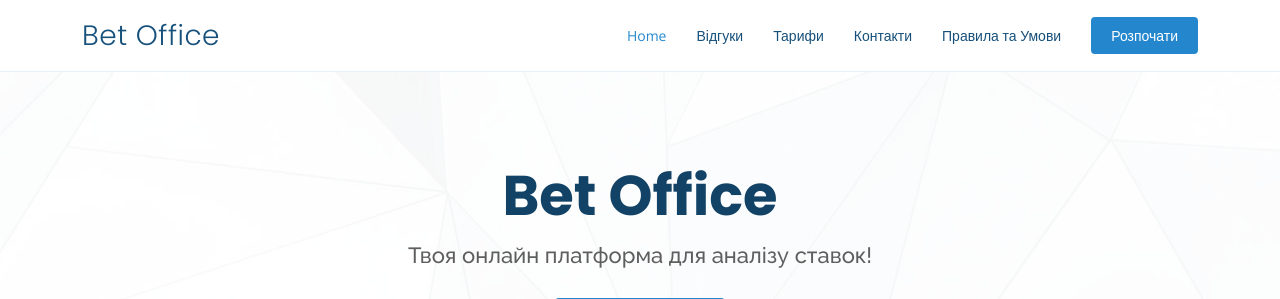
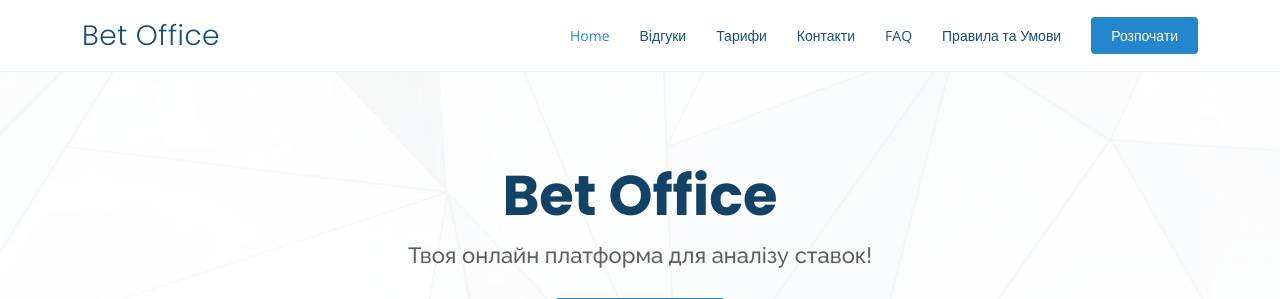
Before and after one commit to ol-smaha/BetDashboard, a Django app: page / in a window 1280 px wide. Shown: the top 299 px of the page. Run offline with Django 5.2, Linux system fonts and the light colour scheme; tables that the repository leaves empty hold one stand-in row (values such as "Sample post"); parts of the project's set-up code (start-up, migrations or seed data) failed here and were passed over; some libraries are stand-ins or nearby versions.

Commit message:
update FAQ

```diff
--- a/app/templates/landing/index.html
+++ b/app/templates/landing/index.html
@@ -48,6 +48,7 @@
 <!--          <li><a class="nav-link scrollto" href="#team">Команда</a></li>-->
           <li><a class="nav-link scrollto" href="#pricing">Тарифи</a></li>
           <li><a class="nav-link scrollto" href="#contact">Контакти</a></li>
+          <li><a class="nav-link scrollto" href="#faq">FAQ</a></li>
           <li><a class="nav-link scrollto" href="{% url 'terms' %}">Правила та Умови</a></li>
           <li><a class="getstarted" href="{% url 'account_signup' %}">Розпочати</a></li>
         </ul>
```
